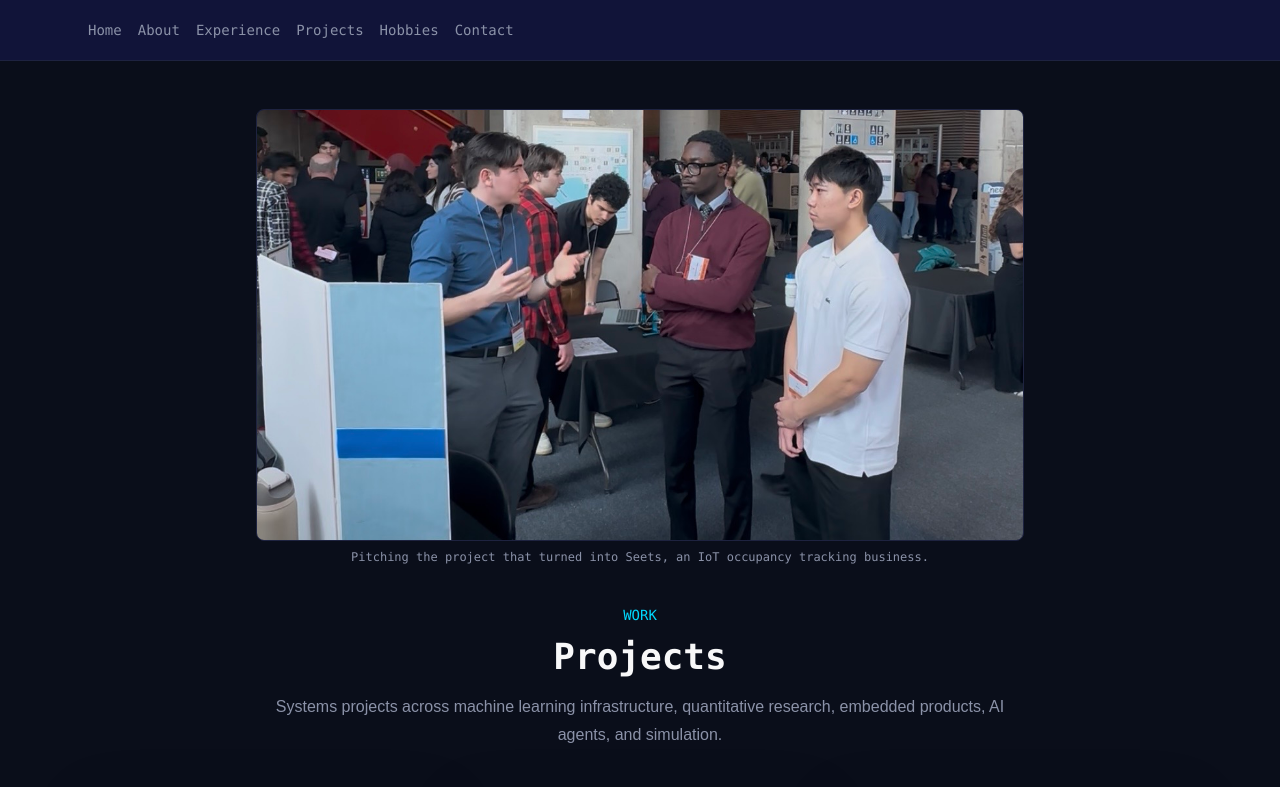
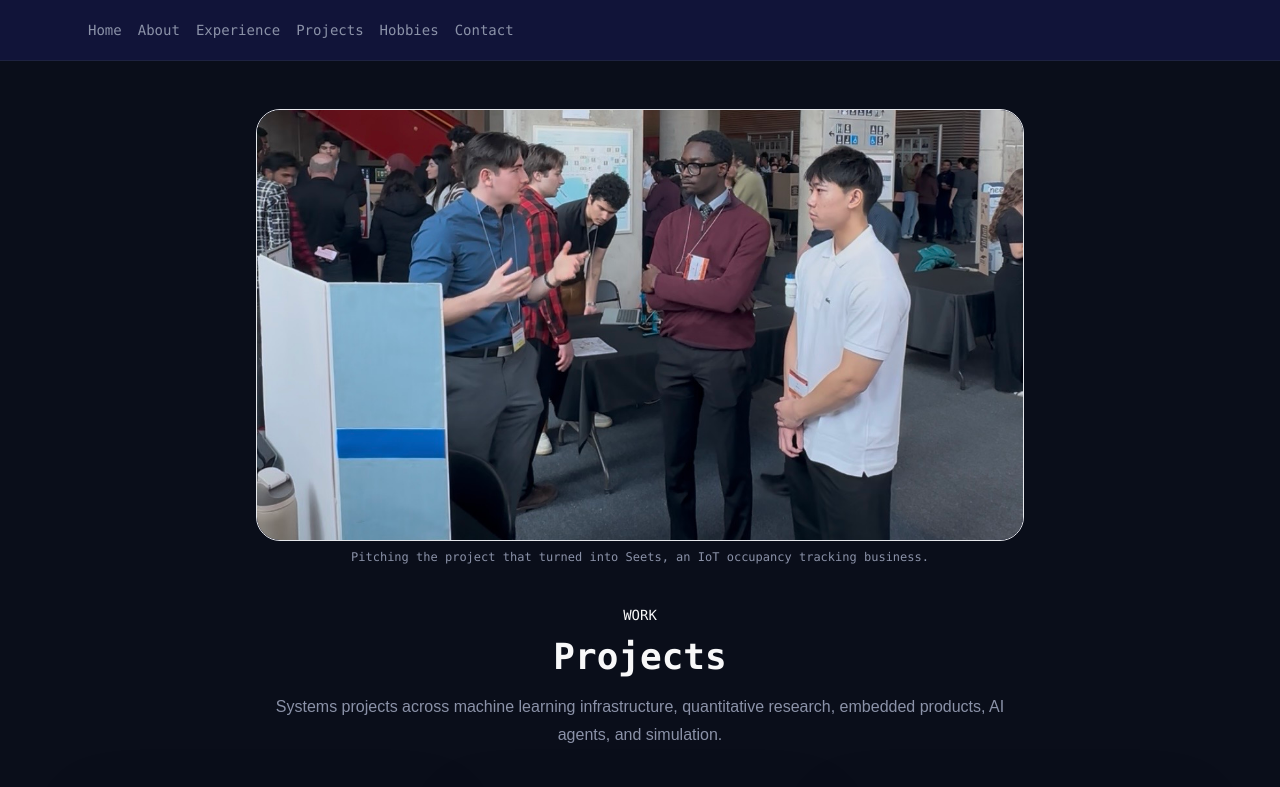
Before and after one commit to Zachary-Levesque/Portfolio, a Next.js app: page /projects in a window 1280 px wide. Shown: the top 787 px of the page. Built offline with nearby package versions, Linux system fonts and the light colour scheme.

Commit message:
Update page.tsx

```diff
--- a/app/projects/page.tsx
+++ b/app/projects/page.tsx
@@ -6,7 +6,7 @@ export default function ProjectsPage() {
   return (
     <div className="space-y-10">
       <figure className="mx-auto max-w-3xl text-center">
-        <div className="relative aspect-[16/9] overflow-hidden rounded-lg border border-border bg-surface">
+        <div className="relative aspect-[16/9] overflow-hidden rounded-3xl border border-accent-border bg-surface">
           <Image
             src="/images/presenting-seets.jpg"
             alt="Zachary pitching Seets"
@@ -23,7 +23,7 @@ export default function ProjectsPage() {
       </figure>
 
       <section className="mx-auto max-w-3xl text-center">
-        <p className="font-mono text-sm uppercase text-accent">Work</p>
+        <p className="font-mono text-sm uppercase text-accent-muted">Work</p>
         <h1 className="mt-3 font-mono text-4xl font-semibold">Projects</h1>
         <p className="mt-4 leading-7 text-muted">
           Systems projects across machine learning infrastructure, quantitative
```
